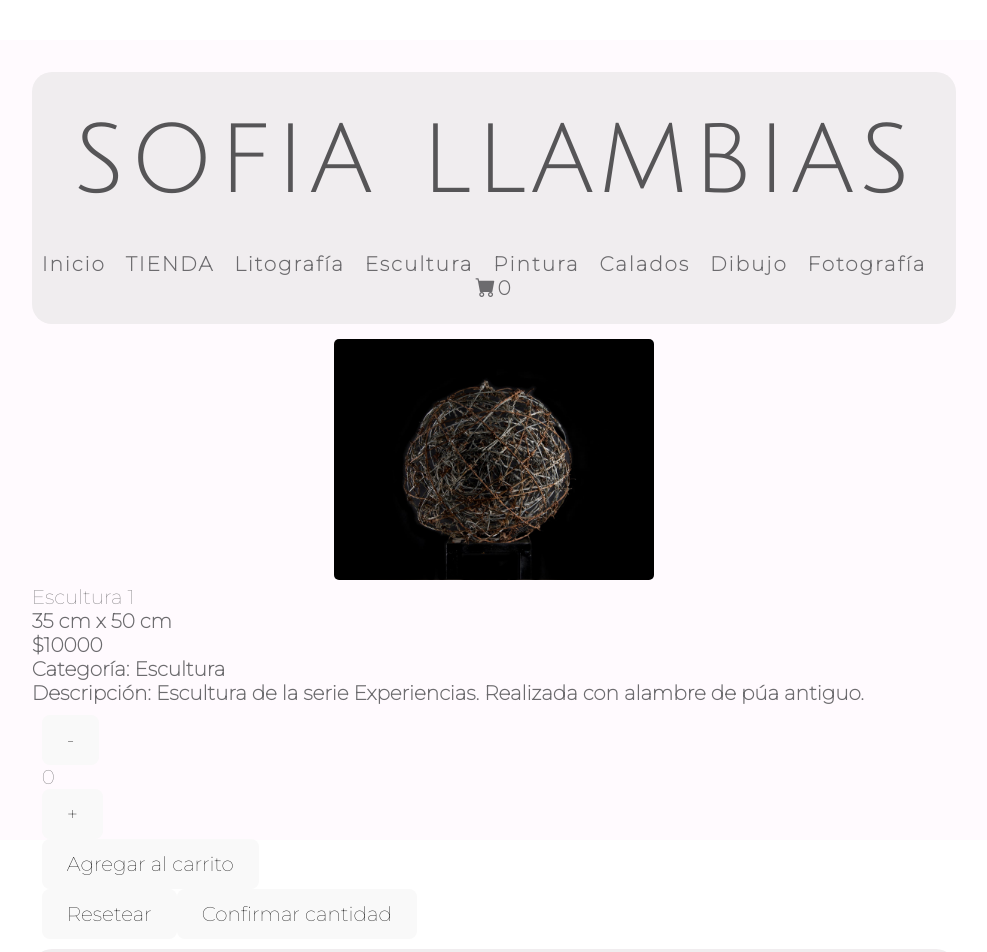
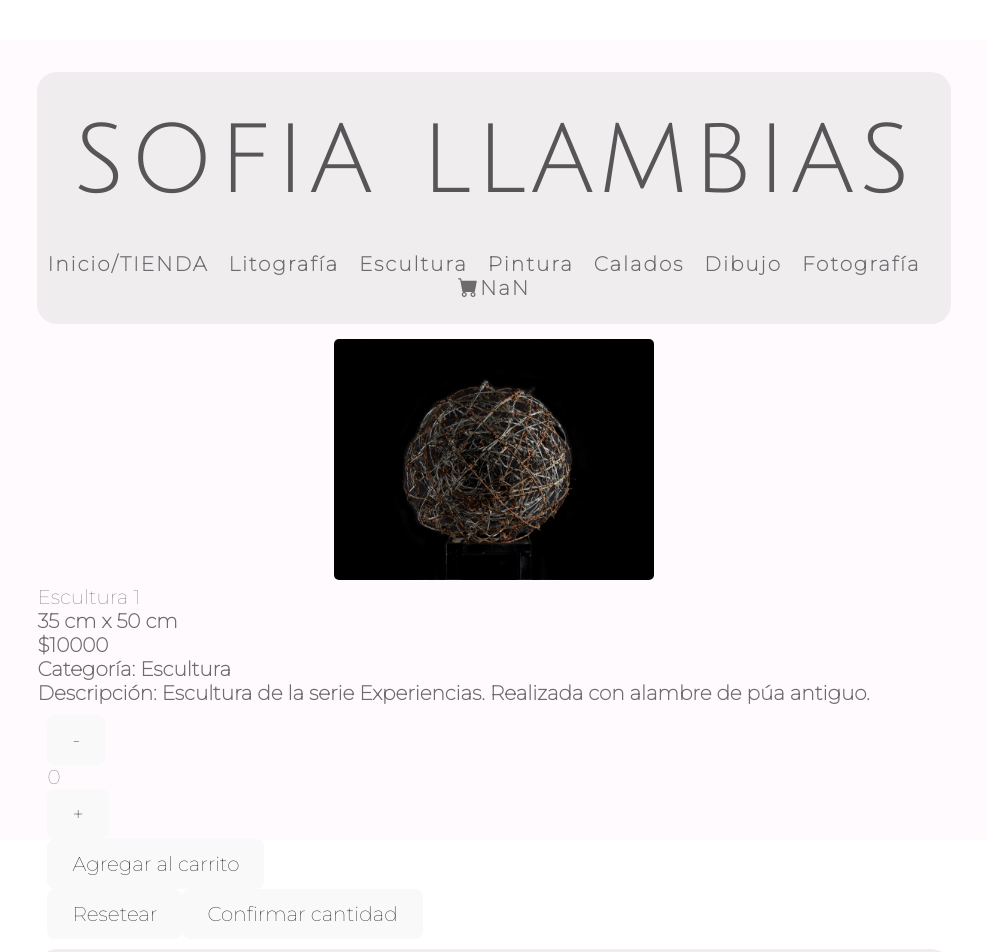
Before and after one commit to sofia-ll/EntregaProyectoFinalLlambias, a React (Vite) app: page /detalle/1 in a window 1280 px wide. Shown: the top 952 px of the page, without its empty margins (146-1133 px from the left). Built offline with nearby package versions, Linux system fonts and the light colour scheme.

Commit message:
commit diecinueve

```diff
--- a/src/App.jsx
+++ b/src/App.jsx
@@ -6,8 +6,8 @@ import Footer from "./components/Footer"
 import { BrowserRouter, Route, Routes } from "react-router-dom";
 import Litografia from "./components/Litografia"
 import { Toaster } from 'sonner';
-import CartWidget from "./components/CartWidget"
 import { CartProvider } from "./components/CartContext"
+import Cart from "./components/Cart"
 
 
 
@@ -26,7 +26,7 @@ function App() {
             <Route path="/laminas" element={<ItemListContainer />} />
             <Route path="/laminas/:category" element={<ItemListContainer />} />
             <Route path="/litografia" element={<Litografia />} />
-            <Route path="/carrito" element={<CartWidget />} />
+            <Route path="/carrito" element={<Cart />} />
             <Route path="/detalle/:id" element={<ItemDetailContainer />} />
             <Route path="*" element={<p>Vuelva a intentar, por favor.</p>} />
           </Routes>
--- /dev/null
+++ b/src/components/Cart.jsx
@@ -0,0 +1,87 @@
+import { CartContext } from "./CartContext";
+import { useContext } from "react";
+import { Link } from "react-router-dom";
+
+const Cart = () => {
+
+    const { carrito, precioTotal, vaciarCarrito } = useContext(CartContext);
+    const handleVaciar = () => {
+        vaciarCarrito();
+    }
+
+    return (
+        <div className="container">
+            <h1 className="barrasubt">CARRITO</h1>
+
+            {
+                carrito.map((prod) => (
+                    <div key={prod.id}>
+                        <br />
+                        <img className="img_obras" src={prod.imagen} alt={prod.alt} ></img>
+                        <h3>{prod.nombre}</h3>
+                        <p>{prod.tamano}</p>
+                        <p>Precio por unidad: ${prod.precio}</p>
+                        <p>Cantidad: ${prod.contador}</p>
+                        <p>Precio total: ${prod.precio * prod.contador}</p>
+                        <br />
+                    </div>
+                ))
+            }
+
+            {
+                carrito.length > 0 ?
+                    <>
+                        <h2>Precio TOTAL:${precioTotal()}</h2>
+                        <button onClick={handleVaciar} Vaciar></button>
+                    </> :
+                    <>
+                        <h2>El carrito está vacío</h2>
+                        <Link to="/laminas"><button className="btn">Ir a la TIENDA</button></Link>
+                    </>
+            }
+
+        </div>
+
+    )
+}
+
+
+export default Cart
+
+// < tr >
+//                         <th scope="row">
+//                             <img className="img_obras" src={item.imagen} alt={item.alt} ></img>
+//                         </th>
+
+//                         <td class="carrito-laminas-titulo">
+//                             <small class="negrita">Título:</small>
+//                             <p> {item.nombre}</p>
+//                         </td>
+//                         <td class="carrito-lamina-tamano">
+//                             <small>Tamaño:</small>
+//                             <p>{item.tamano}</p>
+//                         </td>
+//                         <td class="carrito-lamina-categoria">
+//                             <small>Categoría:</small>
+//                             <p>{item.category}</p>
+//                         </td>
+//                         <td class="carrito-lamina-precio">
+//                             <small>Precio por unidad:</small>
+//                             <p>${item.precio}</p>
+//                         </td>
+//                         <td class="carrito-lamina-cantidad">
+//                             <small>Cantidad:</small>
+//                             <p>{item.contador}</p>
+//                         </td>
+//                         <td class="carrito-lamina-precio">
+//                             <small>Precio TOTAL:</small>
+//                             <p>${item.precio * item.contador}</p>
+//                         </td>
+
+//                         <td>
+//                             <button id="borrar-${lamina.id}" class="carrito-laminas-eliminar">
+//                                 <i class="bi bi-trash-fill"></i>
+//                             </button>
+//                         </td>
+
+//                     </tr >
--- a/src/components/CartContext.jsx
+++ b/src/components/CartContext.jsx
@@ -1,11 +1,13 @@
 import { createContext } from "react";
-import { useState, useContext } from "react";
+import { useState, useContext, useEffect } from "react";
 
 
 export const CartContext = createContext()
 
+const carritoInicial = JSON.parse(localStorage.getItem("carrito")) || [];
+
 export const CartProvider = ({ children }) => {
-    const [carrito, setCarrito] = useState([])
+    const [carrito, setCarrito] = useState([carritoInicial])
     const [cantidadTotal, setCantidadTotal] = useState(0)
     const handleIncrementoTotal = (nuevaCantidad) => {
         setCantidadTotal(cantidadTotal + nuevaCantidad)
@@ -26,9 +28,10 @@ export const CartProvider = ({ children }) => {
         setCarrito([nuevoCarrito]);
     }
 
-    const removeItem = () => {
+    const sacarProducto = (itemAgregado) => {
         const agregadoAlcarrito = carrito.find(x => x === itemAgregado)
         if (agregadoAlcarrito) {
+
 
         }
 
@@ -38,9 +41,22 @@ export const CartProvider = ({ children }) => {
         return carrito.length ? carrito.reduce((acc, prod) => acc + prod.contador, 0) : 0;
     }
 
+    const precioTotal = () => {
+        return carrito.reduce((acc, prod) => acc + prod.precio * prod.contador)
+
+    }
+
+    const vaciarCarrito = () => {
+        setCarrito([]);
+    }
+
+    useEffect(() => {
+        localStorage.setItem("carrito", JSON.stringify(carrito))
+    }, [carrito])
+
     return (
         <div>
-            <CartContext.Provider value={{ handleAgregarProducto, handleIncrementoTotal, cantidadCarrito }} >
+            <CartContext.Provider value={{ handleAgregarProducto, handleIncrementoTotal, cantidadCarrito, precioTotal, vaciarCarrito, sacarProducto }} >
                 {children}
             </CartContext.Provider>
         </div>
--- a/src/components/CartWidget.jsx
+++ b/src/components/CartWidget.jsx
@@ -1,6 +1,6 @@
 import React, { useContext } from "react"
 import { Link } from "react-router-dom";
-import CartContext from "./CartContext";
+
 
 
 const CartWidget = (props) => {
--- a/src/components/ItemCount.jsx
+++ b/src/components/ItemCount.jsx
@@ -1,6 +1,7 @@
 import React from 'react'
 import { useState } from 'react';
-import { Toaster, toast } from 'sonner';
+import { toast } from 'sonner';
+import { Link } from 'react-router-dom';
 
 
 
@@ -42,7 +43,8 @@ function ItemCount({ stock, item, handleAgregarProducto }) {
             </div>
             <div>
                 <button onClick={handleResetear} className="btn">Resetear</button>
-                <button onClick={handleConfirmar} className="btn">Confirmar cantidad</button>
+                <Link to="/carrito"><button onClick={handleConfirmar} className="btn">Confirmar cantidad</button></Link>
+
 
             </div>
         </div>
--- a/src/components/ItemListContainer.jsx
+++ b/src/components/ItemListContainer.jsx
@@ -8,7 +8,7 @@ import { useParams } from "react-router-dom";
 const ItemListContainer = () => {
 
     const [laminas, setLaminas] = useState([]);
-    const [subtitulo, setSubtitulo] = useState(["TIENDA"]);
+    const [subtitulo, setSubtitulo] = useState(["TIENDA de láminas"]);
     const { category } = useParams()
 
 
@@ -17,14 +17,13 @@ const ItemListContainer = () => {
         pedirLaminas()
             .then((res) => {
                 if (category) {
-                    console.log(category)
                     res.forEach(lamina => console.log(lamina.category))
                     setLaminas(res.filter((lamina) => lamina.cat === category));
                     setSubtitulo(category)
                 }
                 else {
                     setLaminas(res);
-                    setSubtitulo("TIENDA");
+                    setSubtitulo("TIENDA de láminas");
                 }
             })
     }, [category])
--- a/src/components/NavBar.jsx
+++ b/src/components/NavBar.jsx
@@ -20,8 +20,7 @@ const NavBar = (props) => {
 
                     <div className="collapse navbar-collapse" id="navbarNavAltMarkup">
                         <div className="navbar-nav">
-                            <Link to="/" className="navahover">Inicio</Link>
-                            <Link to="/laminas" className="navahover">TIENDA</Link>
+                            <Link to="/" className="navahover">Inicio/TIENDA</Link>
                             <Link to="/laminas/litografia" className="navahover">Litografía</Link>
                             <Link to="/laminas/escultura" className="navahover">Escultura</Link>
                             <Link to="/laminas/pintura" className="navahover">Pintura</Link>
```
Also changed, not shown: src/components/pedirLamina.txt (deleted).
